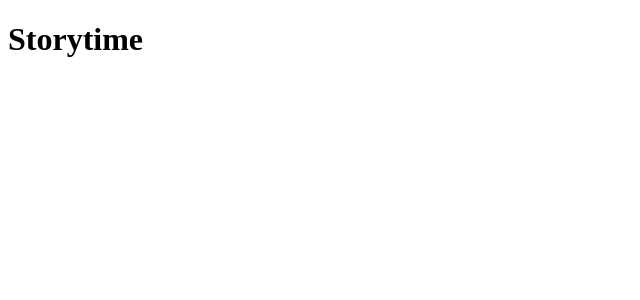
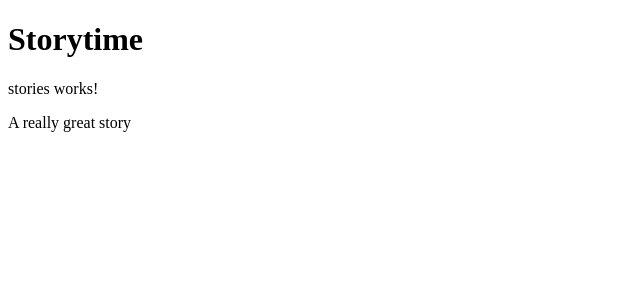
Before and after one commit to meltingscales/storytimeapp, an Angular app in the folder storytime-frontend/: page / in a window 1280 px wide. Shown: the top 300 px of the page, without its empty margins (0-640 px from the left). Built offline with nearby package versions, Linux system fonts and the light colour scheme.

Commit message:
add property to component and display it

```diff
--- a/storytime-frontend/src/app/app.component.html
+++ b/storytime-frontend/src/app/app.component.html
@@ -1,3 +1,5 @@
 <h1>{{title}}</h1>
 
+<app-stories></app-stories>
+
 <router-outlet></router-outlet>
--- a/storytime-frontend/src/app/stories/stories.component.html
+++ b/storytime-frontend/src/app/stories/stories.component.html
@@ -1 +1,3 @@
 <p>stories works!</p>
+
+{{story}}
--- a/storytime-frontend/src/app/stories/stories.component.ts
+++ b/storytime-frontend/src/app/stories/stories.component.ts
@@ -7,6 +7,8 @@ import { Component, OnInit } from '@angular/core';
 })
 export class StoriesComponent implements OnInit {
 
+  story = 'A really great story';
+
   constructor() { }
 
   ngOnInit(): void {
```
